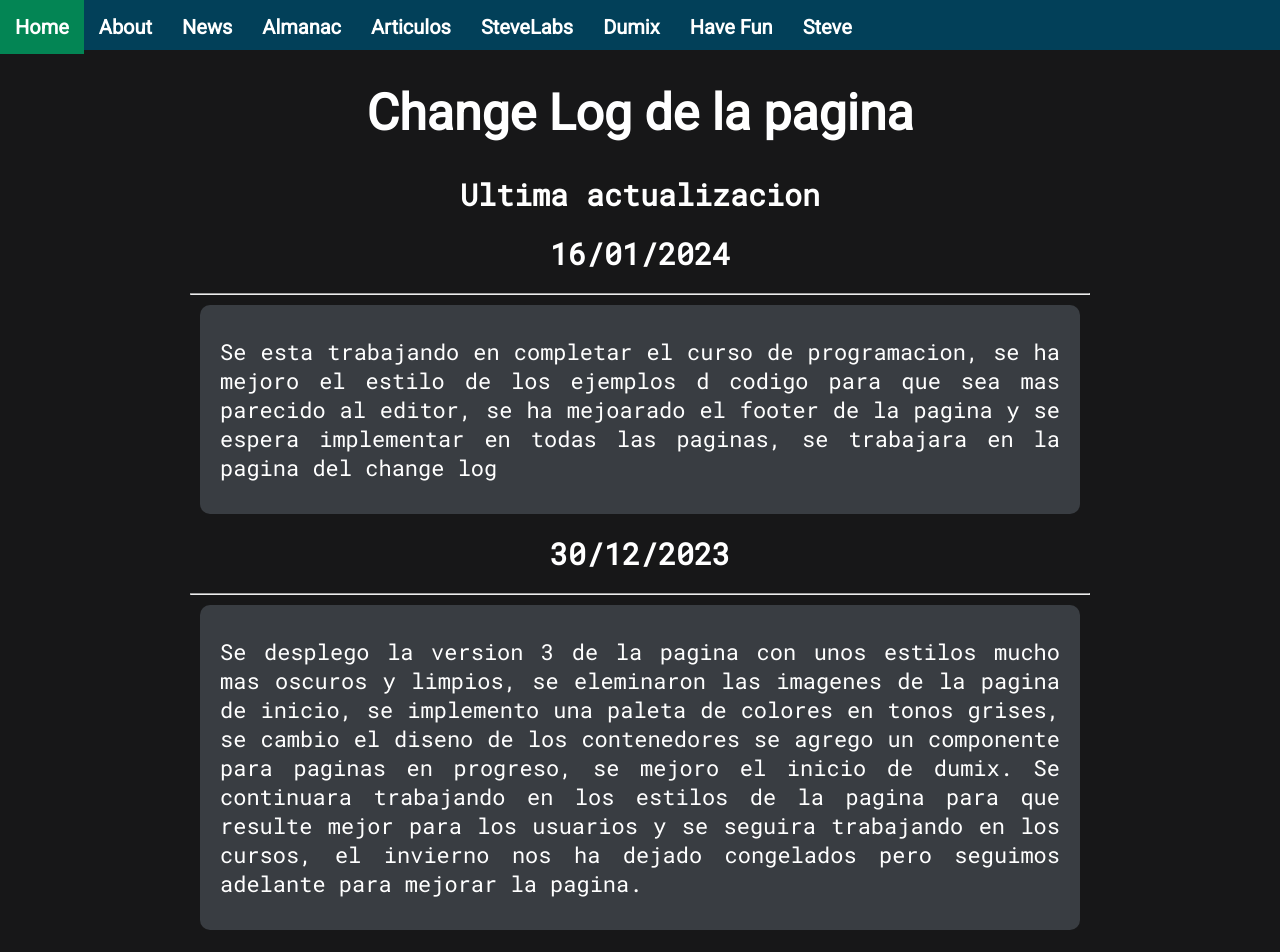
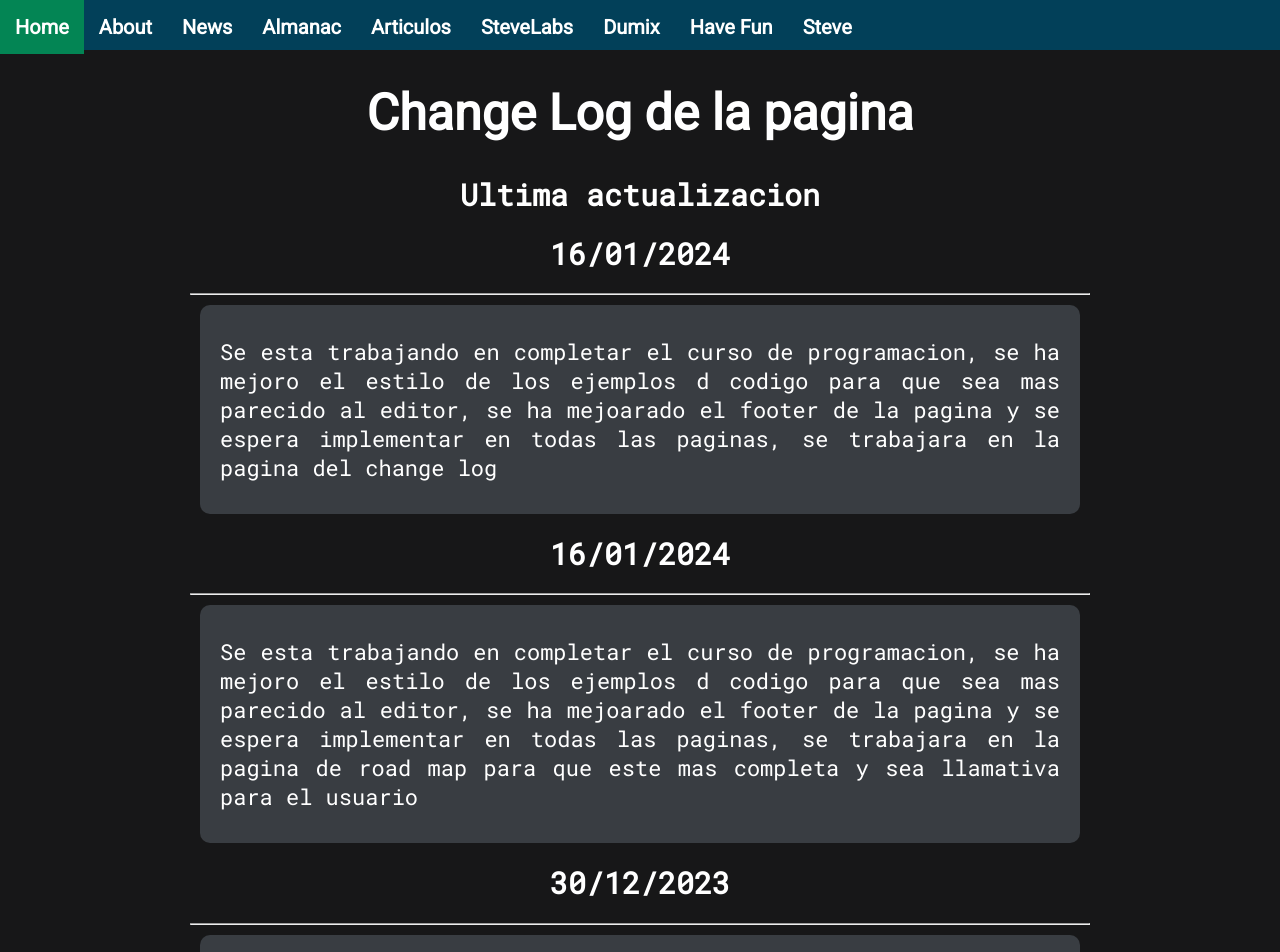
Before and after one commit to SteveBartmoss/steveapp, a React (Create React App) app: page /changelog in a window 1280 px wide. Shown: the top 952 px of the page. Built offline with nearby package versions, Linux system fonts and the light colour scheme.

Commit message:
update the change log page

```diff
--- a/src/pages/changeLog.jsx
+++ b/src/pages/changeLog.jsx
@@ -18,6 +18,19 @@ function ChangeLog() {
                         el estilo de los ejemplos d codigo para que sea mas parecido al editor,
                         se ha mejoarado el footer de la pagina y se espera implementar en todas
                         las paginas, se trabajara en la pagina del change log
+                    </p>
+                </BackArticle>
+
+                <h1 className="title1">16/01/2024</h1>
+                <hr />
+
+                <BackArticle>
+                    <p className="content-curso">
+                        Se esta trabajando en completar el curso de programacion, se ha mejoro
+                        el estilo de los ejemplos d codigo para que sea mas parecido al editor,
+                        se ha mejoarado el footer de la pagina y se espera implementar en todas
+                        las paginas, se trabajara en la pagina de road map para que este mas
+                        completa y sea llamativa para el usuario
                     </p>
                 </BackArticle>
 
```
